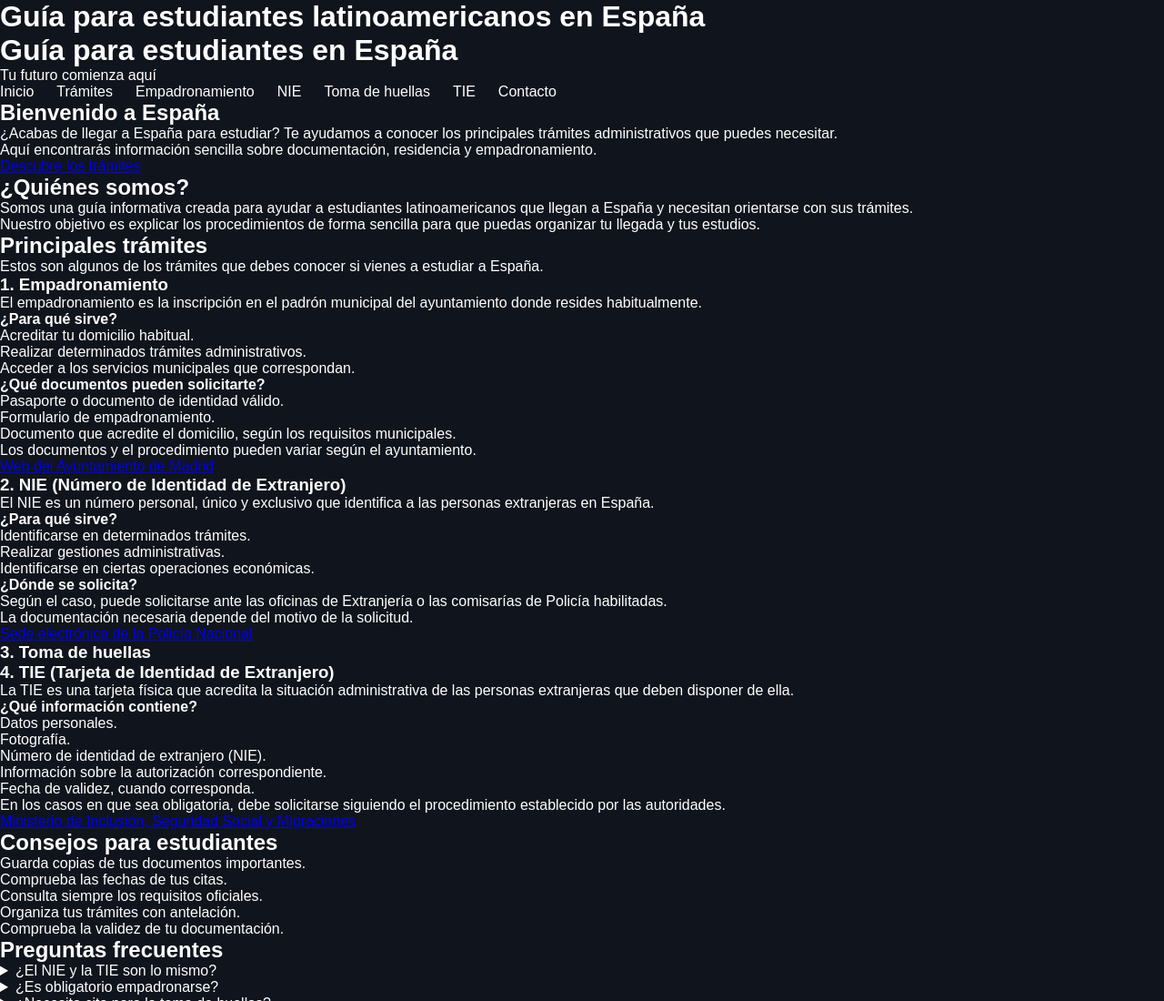
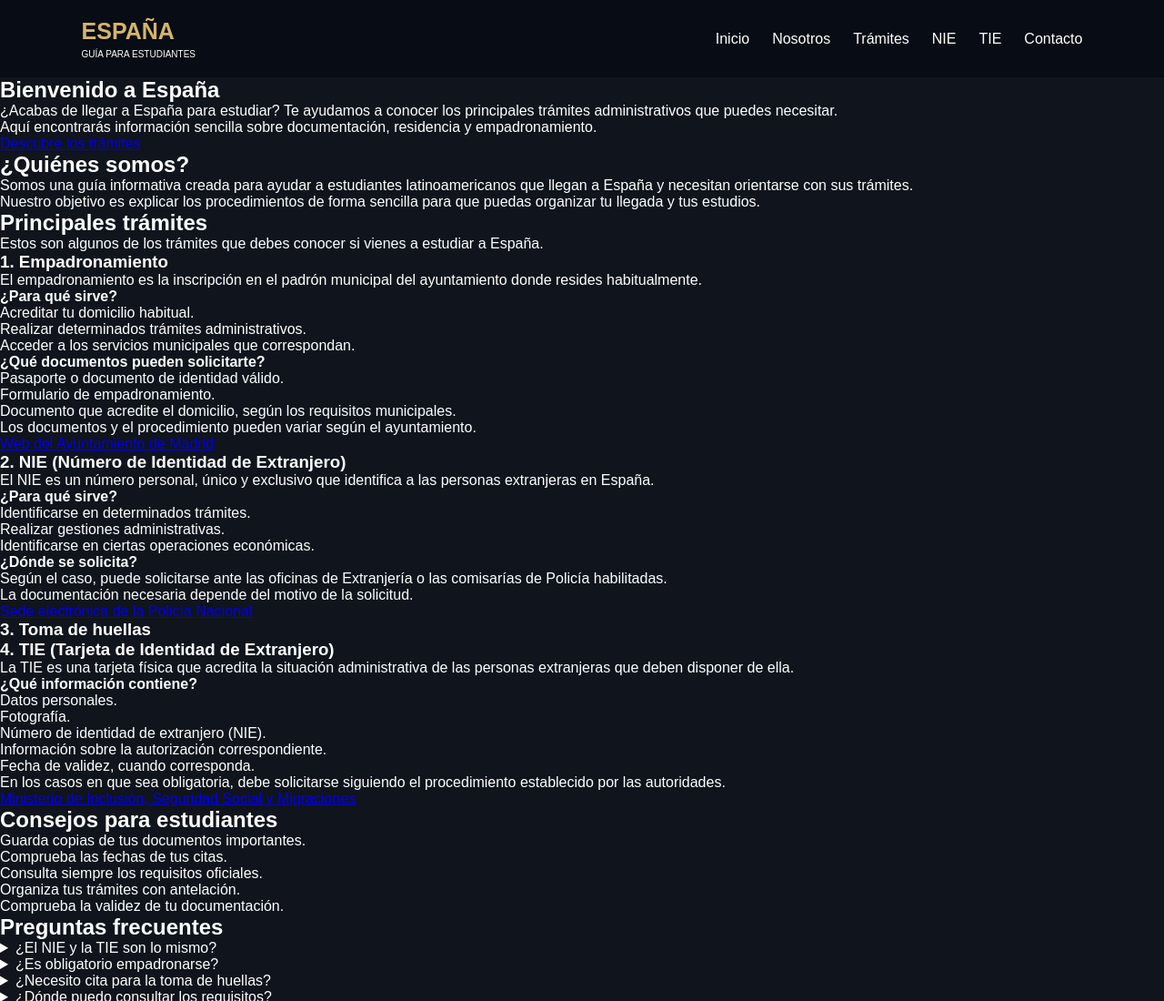
Before and after one commit to marroquinjacobo46-blip/marroquinjacobo46-blip.github.io, a plain HTML site: page index.html in a window 1280 px wide. Shown: the top 1100 px of the page at 91% size. Drawn offline with Linux system fonts and the light colour scheme.

Commit message:
Update index.html

```diff
--- a/index.html
+++ b/index.html
@@ -2,6 +2,7 @@
 <html lang="es">
 
 <head>
+
     <meta charset="UTF-8">
 
     <meta name="viewport" content="width=device-width, initial-scale=1.0">
@@ -9,45 +10,51 @@
     <title>Guía para estudiantes latinoamericanos en España</title>
 
     <meta name="description"
-      content="Guía para estudiantes latinoamericanos que llegan a España. Información y orientación para gestionar el empadronamiento, NIE, TIE, toma de huellas y otros trámites.">
+        content="Guía para estudiantes latinoamericanos que llegan a España. Información y orientación para gestionar el empadronamiento, NIE, TIE y toma de huellas.">
 
     <meta name="keywords"
- content="estudiantes latinoamericanos España, estudiar en España, empadronamiento, NIE, TIE, toma de huellas, trámites España, estudiantes extranjeros, residencia España">
+        content="estudiantes latinoamericanos España, estudiar en España, empadronamiento, NIE, TIE, toma de huellas">
 
     <meta name="author" content="Guía Estudiantes en España">
+
     <meta name="robots" content="index, follow">
+
+    <!-- ENLACE CSS -->
     <link rel="stylesheet" href="estiloindex.css">
+
+    <!-- FAVICON -->
+    <link rel="apple-touch-icon" sizes="180x180" href="apple-touch-icon.png">
+
+    <link rel="icon" type="image/png" sizes="32x32" href="favicon-32x32.png">
+
+    <link rel="icon" type="image/png" sizes="16x16" href="favicon-16x16.png">
 
 </head>
 
 <body>
 
-    <header>
-        <h1>Guía para estudiantes latinoamericanos en España</h1>
-<link rel="apple-touch-icon" sizes="180x180" href="/apple-touch-icon.png">
-<link rel="icon" type="image/png" sizes="32x32" href="/favicon-32x32.png">
-<link rel="icon" type="image/png" sizes="16x16" href="/favicon-16x16.png">
-<link rel="manifest" href="/site.webmanifest">
     <!-- CABECERA -->
-    <header>
-        <h1>Guía para estudiantes en España</h1>
-        <p>Tu futuro comienza aquí</p>
+    <header class="cabecera">
 
-        <!-- MENÚ DE NAVEGACIÓN -->
+        <div class="logo">
+            <span>ESPAÑA</span>
+            <p>GUÍA PARA ESTUDIANTES</p>
+        </div>
+
+        <!-- MENÚ -->
         <nav>
             <ul>
                 <li><a href="#inicio">Inicio</a></li>
+                <li><a href="#presentacion">Nosotros</a></li>
                 <li><a href="#tramites">Trámites</a></li>
-                <li><a href="#empadronamiento">Empadronamiento</a></li>
                 <li><a href="#nie">NIE</a></li>
-                <li><a href="#huellas">Toma de huellas</a></li>
                 <li><a href="#tie">TIE</a></li>
                 <li><a href="#contacto">Contacto</a></li>
             </ul>
         </nav>
+
     </header>
 
-    <!-- CONTENIDO PRINCIPAL -->
     <main>
 
         <!-- PORTADA -->
```
Lines whose indentation alone changed are shown as unchanged.
